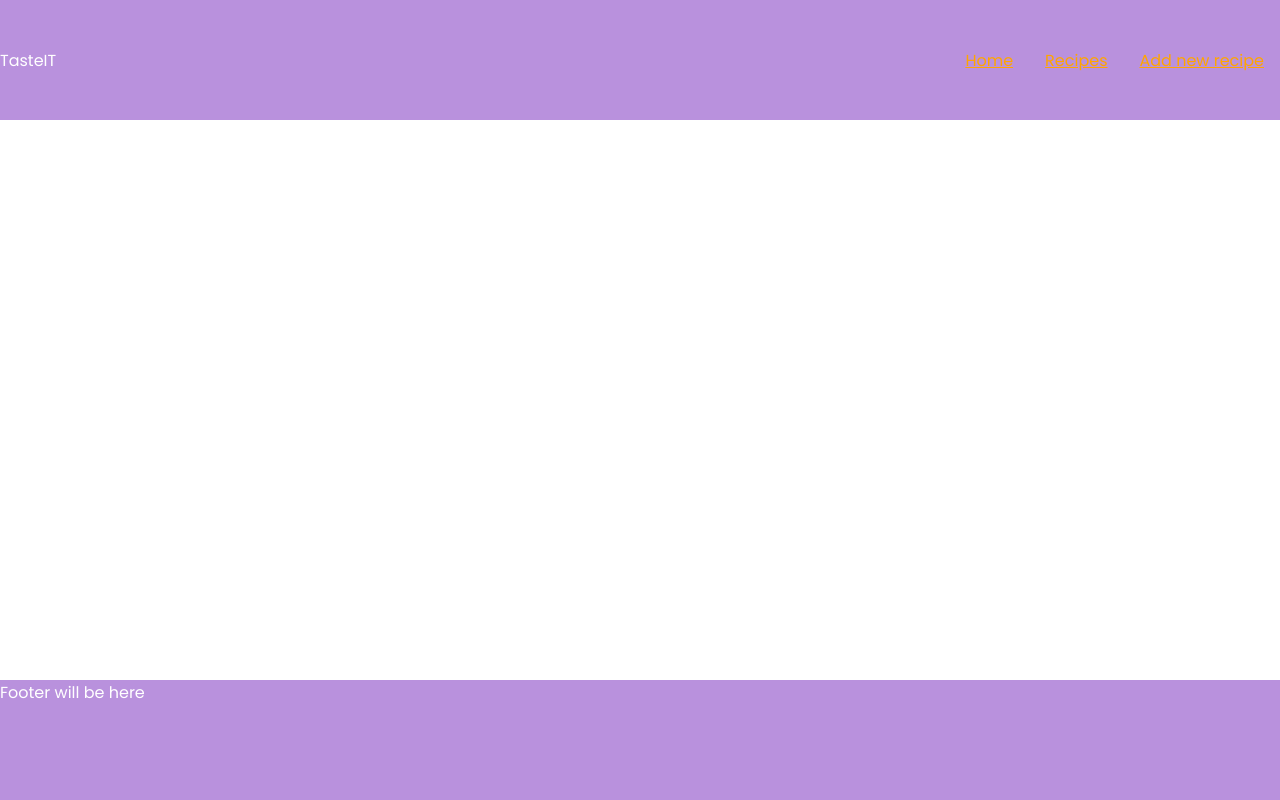
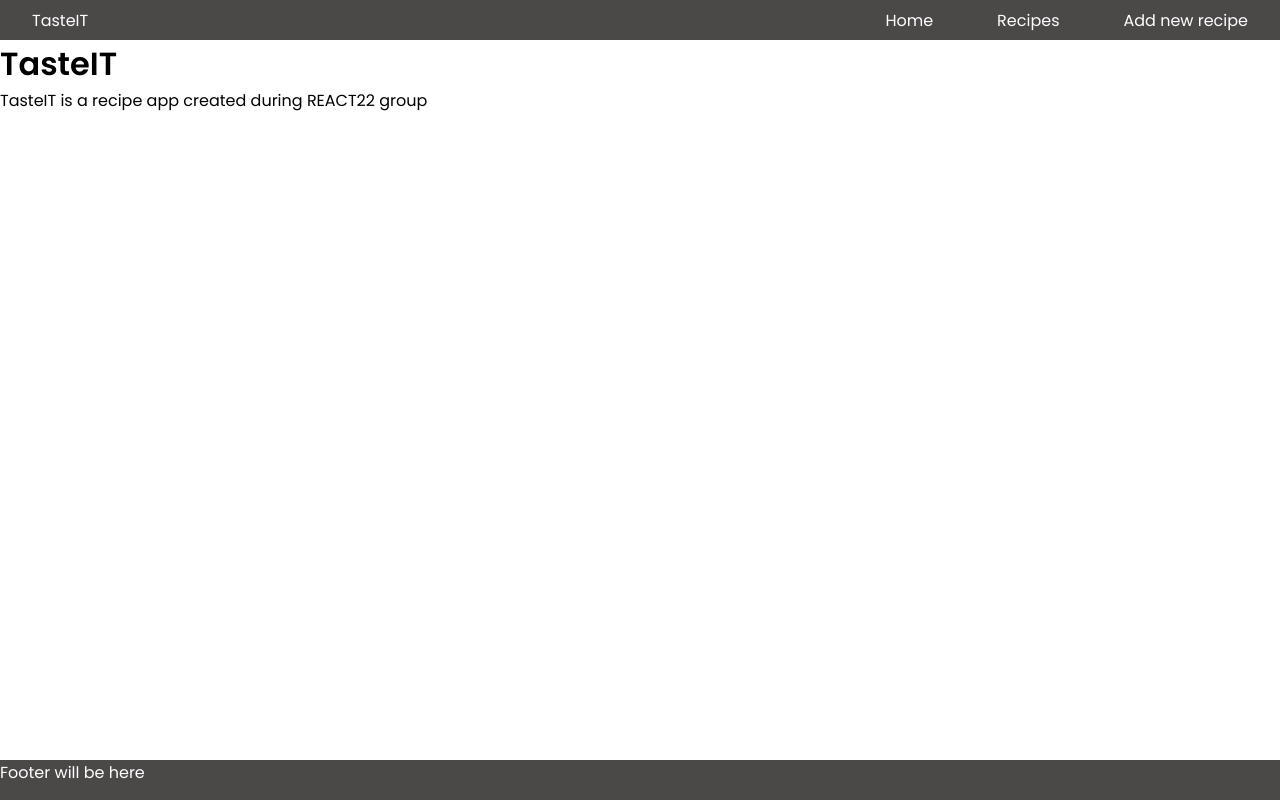
Before and after one commit to alrammahi-mariia/TasteIt, a React (Create React App) app: page / in a window 1280 px wide. Built offline with nearby package versions, Linux system fonts and the light colour scheme.

Commit message:
fixed routing issue

```diff
--- a/src/App.css
+++ b/src/App.css
@@ -12,17 +12,23 @@ body {
 
 header,
 footer {
-  background-color: rgb(185, 145, 221);
-  height: 15vh;
+  background-color: rgb(75, 72, 72);
+  height: 5vh;
   color: white;
 }
 
 main {
-  min-height: 70vh;
+  min-height: 90vh;
 }
 
 a {
+  color: white;
+  text-decoration: none;
+}
+
+a:hover {
   color: orange;
+  text-decoration: underline;
 }
 
 header {
@@ -33,5 +39,9 @@ header {
 
 li {
   display: inline-block;
-  margin: 1rem;
+  margin: 2rem;
 }
+
+.logo {
+  margin: 2rem;
+}
--- a/src/App.js
+++ b/src/App.js
@@ -10,10 +10,11 @@ const App = () => {
   return (
     <BrowserRouter>
       <Routes>
-        <Route path="/" element={<Layout />} />
-        <Route path="home" element={<Home />} />
-        <Route path="recipelist" element={<RecipeList />} />
-        <Route path="addrecipe" element={<AddRecipe />} />
+        <Route path="/" element={<Layout />}>
+          <Route index element={<Home />} />
+          <Route path="recipelist" element={<RecipeList />} />
+          <Route path="addrecipe" element={<AddRecipe />} />
+        </Route>
       </Routes>
     </BrowserRouter>
   );
--- a/src/Components/Header.js
+++ b/src/Components/Header.js
@@ -1,10 +1,11 @@
 import React from "react";
 import Nav from "./Nav";
+import Hero from "./Hero";
 
 const Header = () => {
   return (
     <header>
-      <div className="Logo">TasteIT</div>
+      <div className="logo">TasteIT</div>
       <Nav />
     </header>
   );
--- a/src/Components/Home.js
+++ b/src/Components/Home.js
@@ -1,7 +1,12 @@
 import React from "react";
 
 const Home = () => {
-  return <div>Home will be here</div>;
+  return (
+    <div className="hero-banner">
+      <h1>TasteIT</h1>
+      <p>TasteIT is a recipe app created during REACT22 group </p>
+    </div>
+  );
 };
 
 export default Home;
--- a/src/Components/RecipeList.js
+++ b/src/Components/RecipeList.js
@@ -1,13 +1,9 @@
 import React from "react";
-import Header from "./Header";
-import Footer from "./Footer";
 
 const RecipeList = () => {
   return (
     <div>
-      <Header />
-      <main>Recipe list will be here</main>
-      <Footer />
+      <div>Recipe list will be here</div>
     </div>
   );
 };
```
